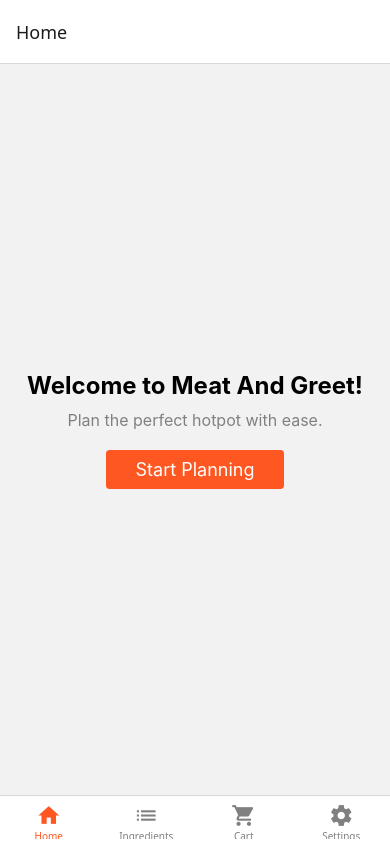
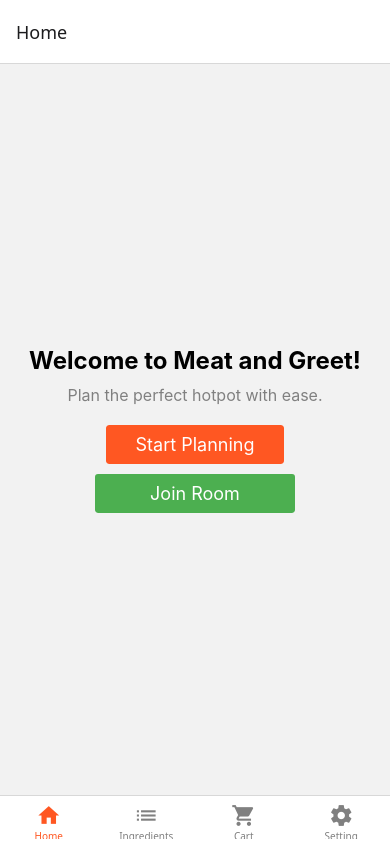
Before and after one commit to Chen-Han-TX/MeatAndGreet, a React Native app in the folder MeatAndGreetApp/: screen / in a window 390 px wide. Built offline with nearby package versions, Linux system fonts and the light colour scheme.

Commit message:
Added Firebase configurations, added room creation and join room feature

```diff
--- a/MeatAndGreetApp/App.js
+++ b/MeatAndGreetApp/App.js
@@ -1,26 +1,75 @@
-import React from 'react';
+import React, { useState } from 'react';
 import { NavigationContainer } from '@react-navigation/native';
 import { createBottomTabNavigator } from '@react-navigation/bottom-tabs';
-import { ThemeProvider } from 'react-native-elements';
+import { createStackNavigator } from '@react-navigation/stack';
+import { Icon } from 'react-native-elements';
+import { v4 as uuidv4 } from 'uuid';
+import { collection, addDoc, updateDoc, doc } from 'firebase/firestore';
+import { db } from './firebaseConfig';
+import * as Clipboard from 'expo-clipboard';
+import 'react-native-get-random-values';
+
 import HomeScreen from './screens/HomeScreen';
 import IngredientsScreen from './screens/IngredientsScreen';
 import CartScreen from './screens/CartScreen';
-import SettingsScreen from './screens/SettingsScreen';
-import { Icon } from 'react-native-elements';
-
+import { Settings } from 'react-native';
 
 const Tab = createBottomTabNavigator();
+const Stack = createStackNavigator();
+
+const IngredientsStack = ({ room }) => (
+  <Stack.Navigator>
+    <Stack.Screen
+      name="IngredientsScreen"
+      options={{ headerShown: false }}
+    >
+      {(props) => <IngredientsScreen {...props} room={room} />}
+    </Stack.Screen>
+  </Stack.Navigator>
+);
 
 const App = () => {
-  const theme = {
-    colors: {
-      primary: '#FF5722', // Hotpot red theme
-      secondary: '#4CAF50', // Fresh green accents
-    },
+  const [room, setRoom] = useState(null);
+
+  const startPlanning = async () => {
+    try {
+      const newRoom = {
+        createdAt: new Date(),
+        roomId: uuidv4(),
+        isActive: true, // Mark as active
+      };
+      const docRef = await addDoc(collection(db, 'rooms'), newRoom);
+      const createdRoom = { id: docRef.id, ...newRoom };
+
+      setRoom(createdRoom);
+    } catch (error) {
+      console.error('Error creating room:', error);
+    }
+  };
+
+  const leaveRoom = async () => {
+    try {
+      if (room) {
+        const roomDocRef = doc(db, 'rooms', room.id);
+        await updateDoc(roomDocRef, { isActive: false }); // Mark room as inactive
+        setRoom(null);
+        alert('Room marked as inactive.');
+      }
+    } catch (error) {
+      console.error('Error leaving room:', error);
+      alert('Error leaving the room. Please try again.');
+    }
+  };
+
+  const shareRoom = () => {
+    if (room) {
+      const roomId = room.roomId;
+      Clipboard.setStringAsync(roomId);
+      alert('Room ID copied to clipboard!');
+    }
   };
 
   return (
-    <ThemeProvider theme={theme}>
     <NavigationContainer>
       <Tab.Navigator
         screenOptions={({ route }) => ({
@@ -29,23 +78,54 @@ const App = () => {
               Home: 'home',
               Ingredients: 'list',
               Cart: 'shopping-cart',
-                Settings: 'settings',
+              Setting: 'settings',
             };
             return (
               <Icon name={icons[route.name]} type="material" color={color} size={size} />
             );
           },
-            tabBarActiveTintColor: theme.colors.primary,
+          tabBarActiveTintColor: '#FF5722',
           tabBarInactiveTintColor: 'gray',
         })}
       >
-          <Tab.Screen name="Home" component={HomeScreen} />
-          <Tab.Screen name="Ingredients" component={IngredientsScreen} />
-          <Tab.Screen name="Cart" component={CartScreen} />
-          <Tab.Screen name="Settings" component={SettingsScreen} />
+        <Tab.Screen name="Home">
+          {(props) => (
+            <HomeScreen
+              {...props}
+              room={room}
+              startPlanning={startPlanning}
+              leaveRoom={leaveRoom}
+              shareRoom={shareRoom}
+            />
+          )}
+        </Tab.Screen>
+
+        <Tab.Screen
+          name="Ingredients"
+          listeners={({ navigation }) => ({
+            tabPress: (e) => {
+              if (!room) {
+                e.preventDefault(); // Prevent navigation if room doesn't exist
+                alert('Please create a room first!');
+              }
+            },
+          })}
+          options={{
+            tabBarStyle: room ? {} : { display: 'none' }, // Hide tab when no room exists
+          }}
+        >
+          {(props) => <IngredientsStack {...props} room={room} />}
+        </Tab.Screen>
+
+        <Tab.Screen name="Cart">
+          {(props) => <CartScreen {...props} />}
+        </Tab.Screen>
+
+        <Tab.Screen name="Setting">
+          {(props) => <Settings {...props} />}
+        </Tab.Screen>
       </Tab.Navigator>
     </NavigationContainer>
-    </ThemeProvider>
   );
 };
 
--- /dev/null
+++ b/MeatAndGreetApp/firebaseConfig.js
@@ -0,0 +1,16 @@
+import { initializeApp } from 'firebase/app';
+import { getFirestore } from 'firebase/firestore';
+
+const firebaseConfig = {
+  apiKey: 'AIzaSyD5IlKHh7aQF7mOqwdHjN7mpPP1aeGoB3k',
+  authDomain: 'YOUR_AUTH_DOMAIN',
+  projectId: 'meatandgreet-9fa59',
+  storageBucket: 'YOUR_STORAGE_BUCKET',
+  messagingSenderId: 'YOUR_MESSAGING_SENDER_ID',
+  appId: '1:15482562834:android:46fad70247a9bca7e16bcb',
+};
+
+const app = initializeApp(firebaseConfig);
+const db = getFirestore(app);
+
+export { db };
--- a/MeatAndGreetApp/package.json
+++ b/MeatAndGreetApp/package.json
@@ -11,17 +11,23 @@
   },
   "dependencies": {
     "@expo/metro-runtime": "~4.0.0",
+    "@react-native-firebase/app": "^21.7.0",
+    "@react-native-firebase/firestore": "^21.7.0",
     "@react-navigation/bottom-tabs": "^7.2.0",
     "@react-navigation/native": "^7.0.14",
+    "@react-navigation/stack": "^7.1.1",
     "@rneui/base": "^4.0.0-rc.7",
     "@rneui/themed": "^4.0.0-rc.8",
     "expo": "~52.0.25",
+    "expo-clipboard": "^7.0.1",
     "expo-status-bar": "~2.0.1",
+    "firebase": "^11.2.0",
     "react": "18.3.1",
     "react-dom": "18.3.1",
     "react-native": "0.76.6",
     "react-native-elements": "^3.4.3",
     "react-native-gesture-handler": "~2.20.2",
+    "react-native-get-random-values": "^1.11.0",
     "react-native-paper": "^5.13.1",
     "react-native-reanimated": "^3.16.7",
     "react-native-safe-area-context": "^4.12.0",
--- a/MeatAndGreetApp/screens/HomeScreen.js
+++ b/MeatAndGreetApp/screens/HomeScreen.js
@@ -1,17 +1,91 @@
-import React from 'react';
-import { View, Text, StyleSheet } from 'react-native';
+import React, { useState } from 'react';
+import { View, Text, StyleSheet, Modal, TextInput, Alert } from 'react-native';
 import { Button } from 'react-native-elements';
 
-const HomeScreen = ({ navigation }) => {
+const HomeScreen = ({ room, startPlanning, leaveRoom, shareRoom, joinRoom, navigation }) => {
+  const [isModalVisible, setModalVisible] = useState(false);
+  const [roomIdInput, setRoomIdInput] = useState('');
+
+  const handleJoinRoom = () => {
+    if (!roomIdInput.trim()) {
+      Alert.alert('Invalid Room ID', 'Please enter a valid Room ID.');
+      return;
+    }
+    joinRoom(roomIdInput.trim());
+    setModalVisible(false);
+    setRoomIdInput(''); // Clear the input field
+  };
+
+  const handleInputChange = (text) => {
+    // Limit input to 30 characters
+    if (text.length <= 30) {
+      setRoomIdInput(text);
+    } else {
+      Alert.alert('Character Limit Exceeded', 'Room ID must be 30 characters or less.');
+    }
+  };
+
   return (
     <View style={styles.container}>
-      <Text style={styles.title}>Welcome to Meat And Greet!</Text>
-      <Text style={styles.subtitle}>Plan the perfect hotpot with ease.</Text>
-      <Button
-        title="Start Planning"
-        buttonStyle={styles.button}
-        onPress={() => navigation.navigate('Ingredients')}
-      />
+      {room ? (
+        <>
+          <Text style={styles.title}>Room Created!</Text>
+          <Text style={styles.subtitle}>Room ID: {room.roomId}</Text>
+
+          <Button
+            title="Share Room ID"
+            buttonStyle={styles.shareButton}
+            onPress={shareRoom}
+          />
+          <Button
+            title="Leave Room"
+            buttonStyle={styles.leaveButton}
+            onPress={leaveRoom}
+          />
+        </>
+      ) : (
+        <>
+          <Text style={styles.title}>Welcome to Meat and Greet!</Text>
+          <Text style={styles.subtitle}>Plan the perfect hotpot with ease.</Text>
+          <Button
+            title="Start Planning"
+            buttonStyle={styles.startButton}
+            onPress={() => startPlanning(navigation)}
+          />
+          <Button
+            title="Join Room"
+            buttonStyle={styles.joinButton}
+            onPress={() => setModalVisible(true)}
+          />
+        </>
+      )}
+
+      {/* Modal for Joining a Room */}
+      <Modal visible={isModalVisible} animationType="slide" transparent={true}>
+        <View style={styles.modalContainer}>
+          <View style={styles.modalContent}>
+            <Text style={styles.modalTitle}>Enter Room ID</Text>
+            <TextInput
+              style={styles.input}
+              placeholder="Room ID (max 30 characters)"
+              value={roomIdInput}
+              onChangeText={handleInputChange}
+              maxLength={30} // Optional, enforces limit on the TextInput level
+            />
+            <Button
+              title="Join"
+              buttonStyle={styles.modalButton}
+              onPress={handleJoinRoom}
+            />
+            <Button
+              title="Cancel"
+              type="outline"
+              buttonStyle={styles.modalCancelButton}
+              onPress={() => setModalVisible(false)}
+            />
+          </View>
+        </View>
+      </Modal>
     </View>
   );
 };
@@ -20,7 +94,34 @@ const styles = StyleSheet.create({
   container: { flex: 1, justifyContent: 'center', alignItems: 'center' },
   title: { fontSize: 24, fontWeight: 'bold', marginBottom: 10 },
   subtitle: { fontSize: 16, color: 'gray', marginBottom: 20 },
-  button: { backgroundColor: '#FF5722', paddingHorizontal: 30 },
+  startButton: { backgroundColor: '#FF5722', paddingHorizontal: 30 },
+  joinButton: { backgroundColor: '#4CAF50', marginTop: 10, width: 200 },
+  shareButton: { backgroundColor: '#4CAF50', marginTop: 10, width: 200 },
+  leaveButton: { backgroundColor: '#F44336', marginTop: 10, width: 200 },
+  modalContainer: {
+    flex: 1,
+    justifyContent: 'center',
+    alignItems: 'center',
+    backgroundColor: 'rgba(0,0,0,0.5)',
+  },
+  modalContent: {
+    width: 300,
+    padding: 20,
+    backgroundColor: 'white',
+    borderRadius: 10,
+    alignItems: 'center',
+  },
+  modalTitle: { fontSize: 18, fontWeight: 'bold', marginBottom: 15 },
+  input: {
+    width: '100%',
+    borderWidth: 1,
+    borderColor: '#ccc',
+    padding: 10,
+    borderRadius: 5,
+    marginBottom: 20,
+  },
+  modalButton: { backgroundColor: '#4CAF50', width: 200 },
+  modalCancelButton: { marginTop: 10, width: 200 },
 });
 
 export default HomeScreen;
--- a/MeatAndGreetApp/screens/IngredientsScreen.js
+++ b/MeatAndGreetApp/screens/IngredientsScreen.js
@@ -1,6 +1,6 @@
 import React, { useState } from 'react';
-import { View, FlatList, StyleSheet } from 'react-native';
-import { ListItem, Button } from 'react-native-elements';
+import { View, FlatList, StyleSheet, Text, Pressable } from 'react-native';
+import { Button } from 'react-native-elements';
 
 const mockIngredients = [
   { id: '1', name: 'Beef Slices', calories: 200, price: 5.0 },
@@ -8,7 +8,7 @@ const mockIngredients = [
   { id: '3', name: 'Everbest Ring Roll', calories: 100, price: 5.05 },
 ];
 
-const IngredientsScreen = ({ navigation }) => {
+const IngredientsScreen = ({ room }) => {
   const [selectedItems, setSelectedItems] = useState([]);
 
   const toggleSelection = (item) => {
@@ -19,44 +19,52 @@ const IngredientsScreen = ({ navigation }) => {
     );
   };
 
+  const isSelected = (item) => selectedItems.includes(item);
+
   return (
     <View style={styles.container}>
+      <Text style={styles.title}>Ingredients Selection</Text>
+      <Text style={styles.subtitle}>Room ID: {room?.roomId}</Text>
       <FlatList
         data={mockIngredients}
         keyExtractor={(item) => item.id}
         renderItem={({ item }) => (
-          <ListItem
-            bottomDivider
+          <Pressable
+            style={[
+              styles.listItem,
+              isSelected(item) && styles.selected,
+            ]}
             onPress={() => toggleSelection(item)}
-            containerStyle={[
-              selectedItems.includes(item) && styles.selected,
-            ]}
           >
-            <ListItem.Content>
-              <ListItem.Title>{item.name}</ListItem.Title>
-              <ListItem.Subtitle>
+            <View>
+              <Text style={styles.itemName}>{item.name}</Text>
+              <Text style={styles.itemDetails}>
                 {`Calories: ${item.calories} kcal | $${item.price}`}
-              </ListItem.Subtitle>
-            </ListItem.Content>
-            <ListItem.CheckBox
-              checked={selectedItems.includes(item)}
-              onPress={() => toggleSelection(item)}
-            />
-          </ListItem>
+              </Text>
+            </View>
+          </Pressable>
         )}
       />
-      <Button
-        title="View Cart"
-        buttonStyle={styles.button}
-        onPress={() => navigation.navigate('Cart', { selectedItems })}
-      />
+      <Button title="Confirm Selection" buttonStyle={styles.button} />
     </View>
   );
 };
 
 const styles = StyleSheet.create({
-  container: { flex: 1 },
-  selected: { backgroundColor: '#FFEBEE' },
+  container: { flex: 1, padding: 20 },
+  title: { fontSize: 24, fontWeight: 'bold', marginBottom: 20 },
+  subtitle: { fontSize: 16, color: 'gray', marginBottom: 10 },
+  listItem: {
+    padding: 15,
+    marginVertical: 8,
+    backgroundColor: 'white',
+    borderRadius: 5,
+    borderWidth: 1,
+    borderColor: '#ddd',
+  },
+  selected: { backgroundColor: '#FFEBEE', borderColor: '#FF5722' },
+  itemName: { fontSize: 18, fontWeight: 'bold' },
+  itemDetails: { fontSize: 14, color: 'gray' },
   button: { backgroundColor: '#4CAF50', margin: 20 },
 });
 
```
Also changed, not shown: MeatAndGreetApp/Components/Cat.jsx (deleted, +0 -9 lines), MeatAndGreetApp/google-services.json (added, +39 -0 lines), 2 other files (tests, documents, lock files or other folders). Lines whose indentation alone changed are shown as unchanged.
